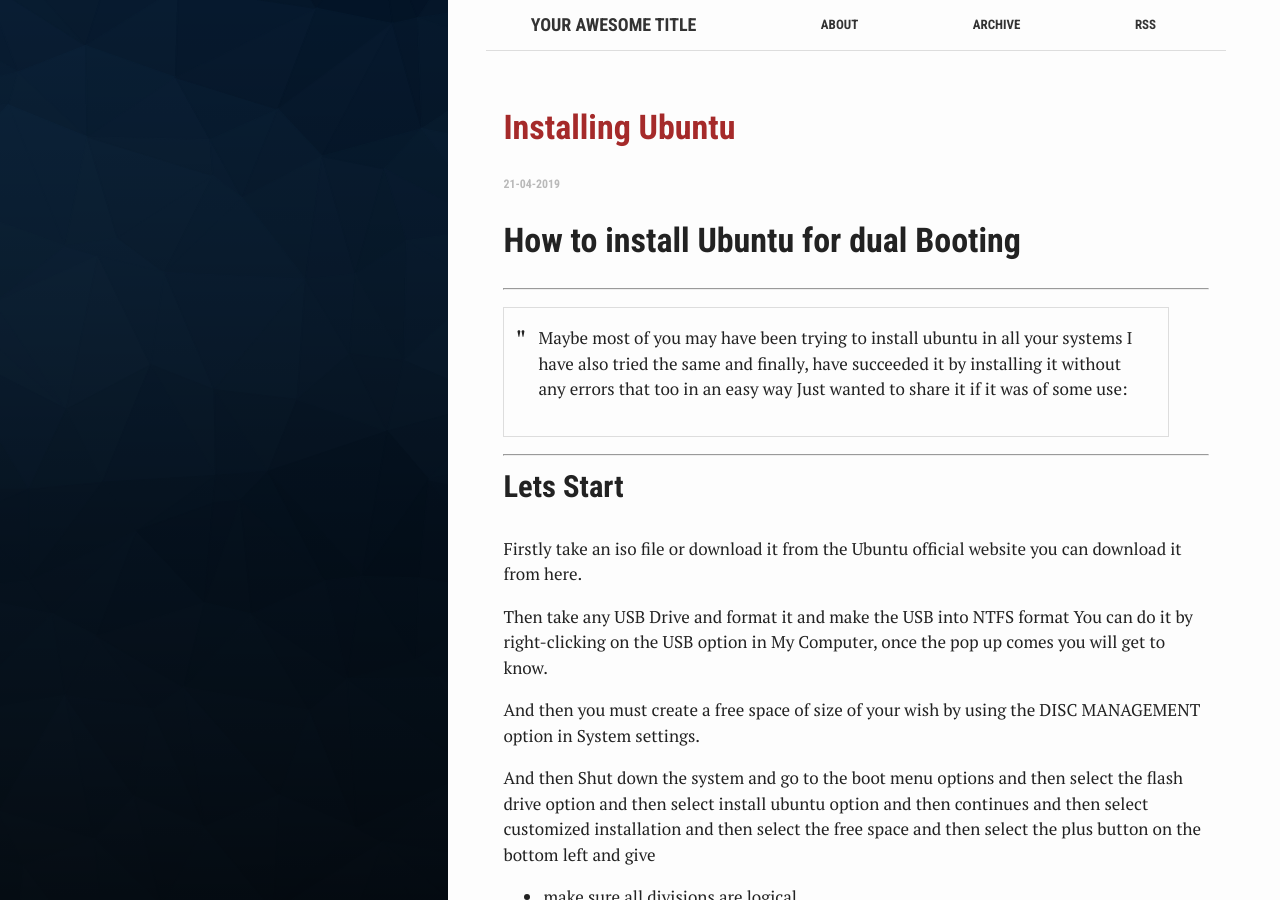
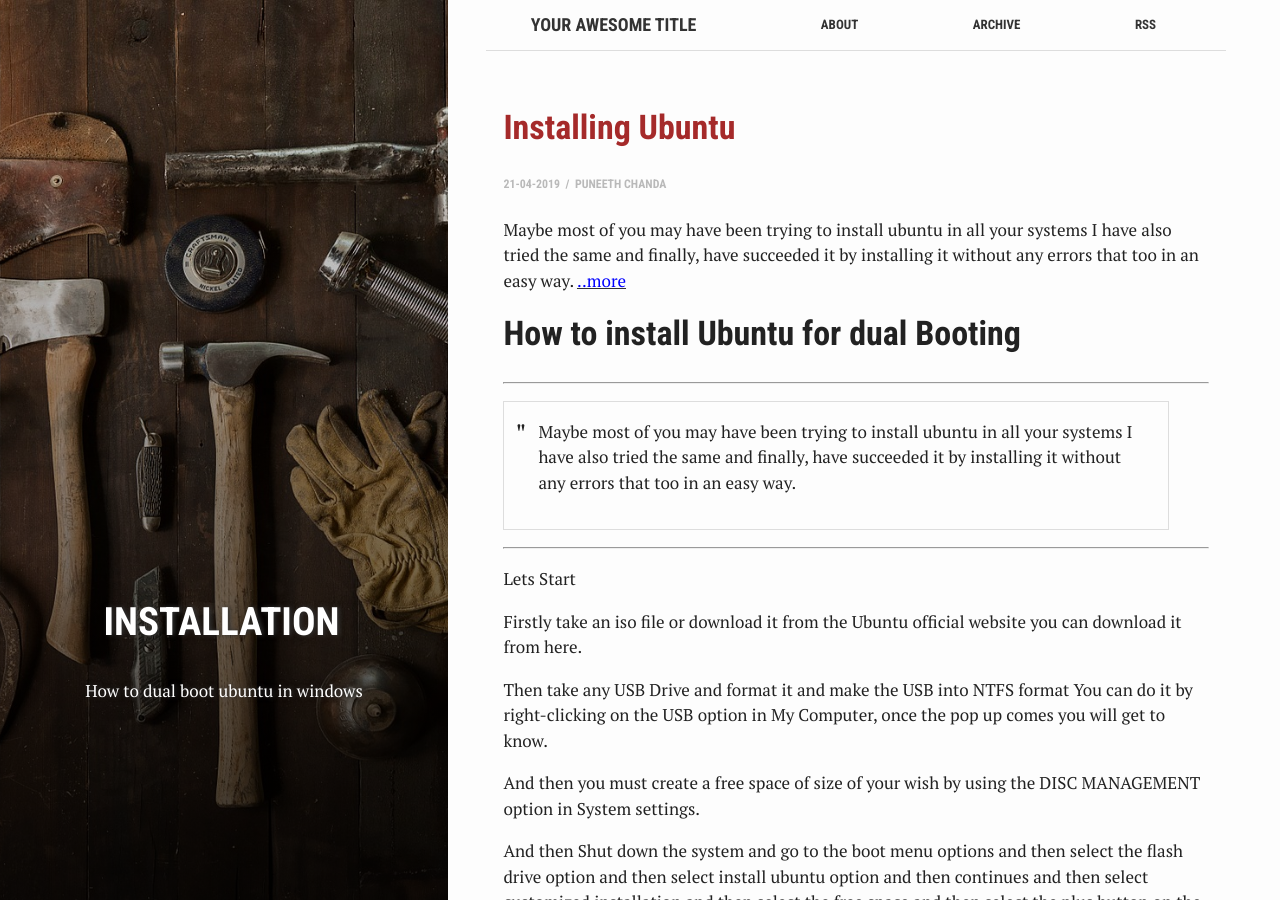
Before and after one commit to puneeth-chanda/puneeth-chanda.github.io, a Jekyll site: the page built from _posts/2019-04-21-Installing-Ubuntu.md, in a window 1280 px wide and 900 px high. Built offline with Jekyll 4.4.1, drawn with Linux system fonts in a browser that asks for light colours.

Commit message:
add ubuntu

```diff
--- a/_posts/2019-04-21-Installing-Ubuntu.md
+++ b/_posts/2019-04-21-Installing-Ubuntu.md
@@ -1,16 +1,26 @@
 ---
+bg: "tools.jpg"
 layout: post
-title: Installing Ubuntu
+title:  "Installing Ubuntu"
+crawlertitle: "Ubuntu install"
+summary: "How to dual boot ubuntu in windows"
+date:   2019-04-21 20:09:47 +0700
+categories: posts
+tags: ['installation']
+author: puneeth chanda
 ---
+Maybe most of you may have been trying to install ubuntu in all your systems I have also tried the same and finally, have succeeded it by installing it without any errors that too in an easy way.
+[<span style="color:blue">  ..more</span>](/posts/Installing-Ubuntu/ "read more")
+
 
 # How to install Ubuntu for dual Booting
 
 ----
-> Maybe most of you may have been trying to install ubuntu in all your systems I have also tried the same and finally, have succeeded it by installing it without any errors that too in an easy way Just wanted to share it if it was of some use:
+> Maybe most of you may have been trying to install ubuntu in all your systems I have also tried the same and finally, have succeeded it by installing it without any errors that too in an easy way.
 
 
 ----
-## Lets Start
+Lets Start
 
 Firstly take an iso file or download it from the Ubuntu official website you can download it from here.
 
@@ -25,7 +35,7 @@
 - give half the remaining space to the swap area.
 - remaining half to home.
 
-![partitions](/pictures/partitions.png)
+![partitions](assets/images/partitions.png)
 ![Coustomized Installation](/pictures/coustomised.png)
 ![tick the downloads checkbox](/pictures/3rd.png)
 
```
Also changed, not shown: _posts/2019-05-24-Setup-Joomla.md (+2 -0 lines).
